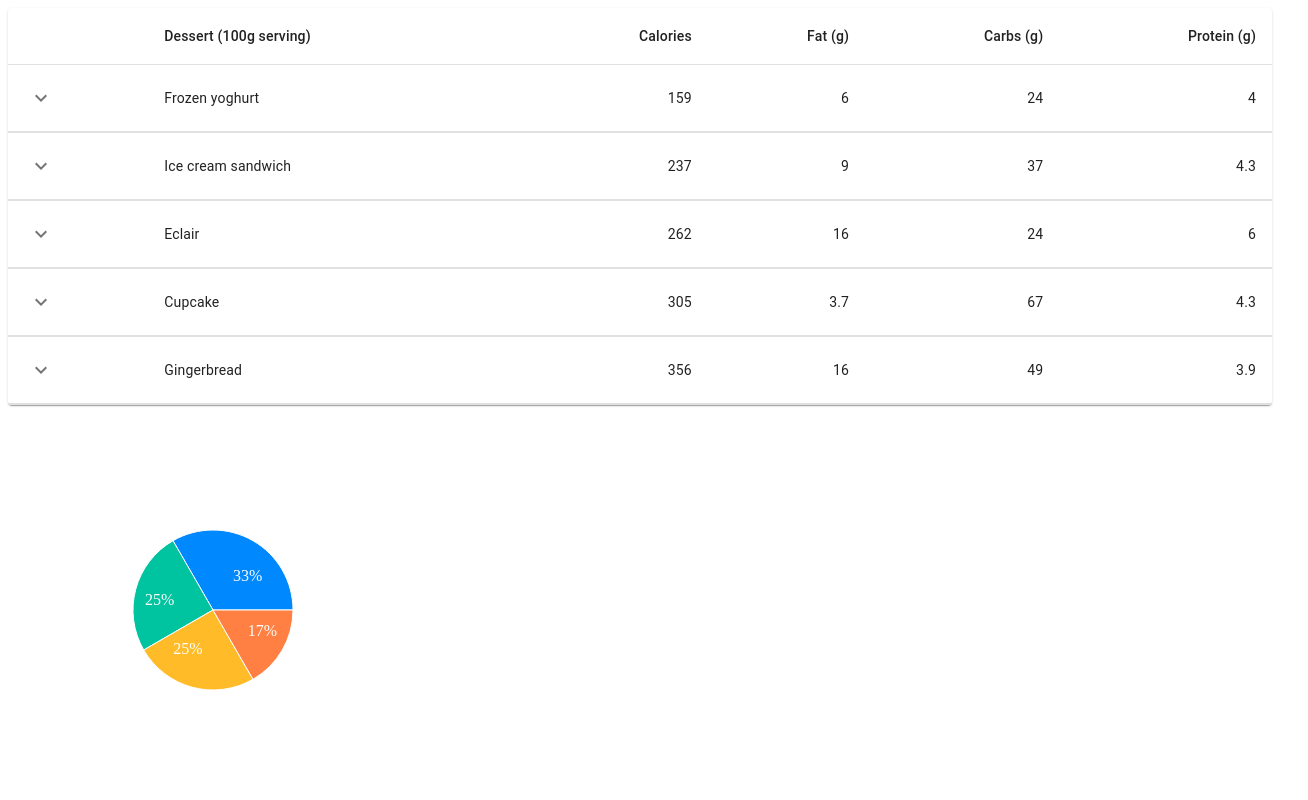
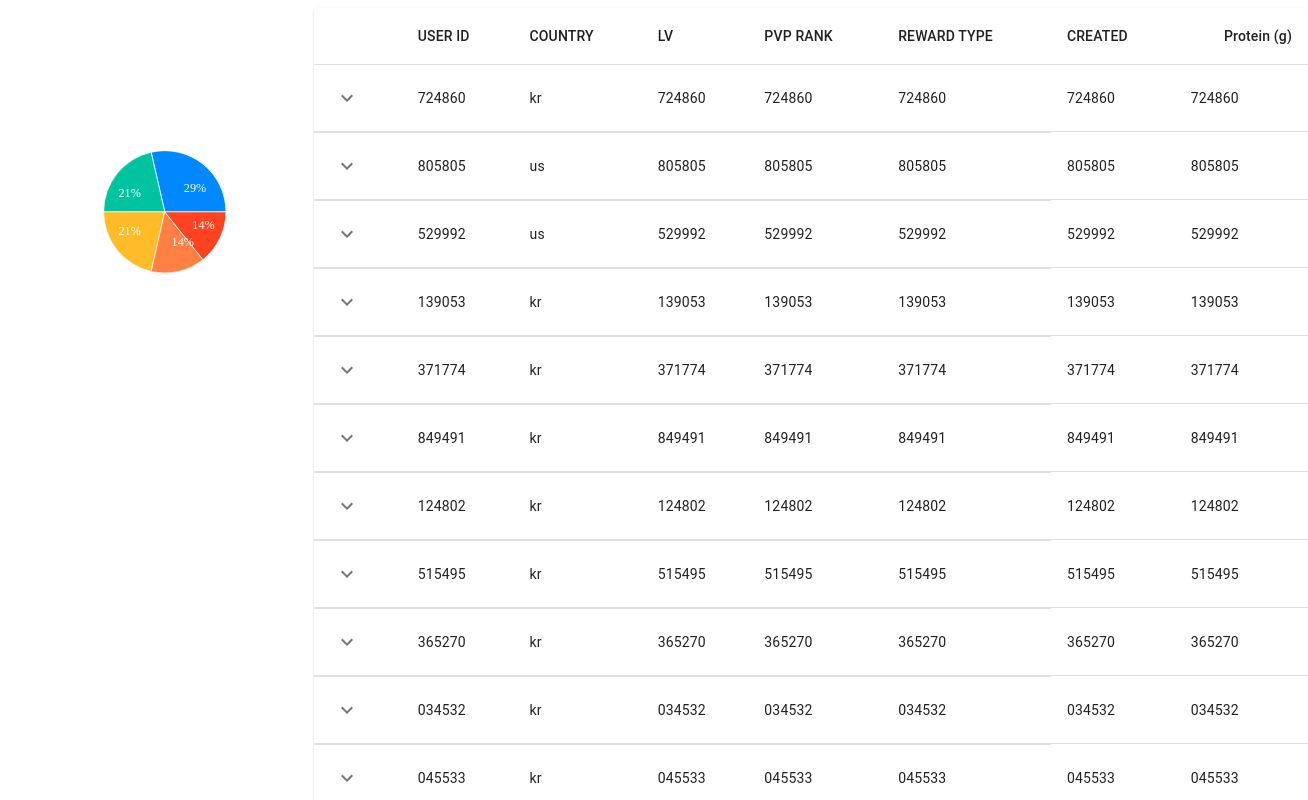
Before and after one commit to yesharry/ts-practice, a React (Create React App) app: page / in a window 1280 px wide. Shown: the top 800 px of the page, 1308 px wide, since content can reach past the window. Built offline with nearby package versions, Linux system fonts and the light colour scheme.

Commit message:
과제 데이터 받아오기 test 진행 중 반은 성공

```diff
--- a/src/pages/Vic.tsx
+++ b/src/pages/Vic.tsx
@@ -1,17 +1,28 @@
 import React from 'react';
 import styled from 'styled-components';
-import CollapsibleTable from './components/CollapsibleTable';
-import PieChartTest from './components/PieChartTest';
+import CollapsibleTable from './components/CollapsibleTable/CollapsibleTable';
+import GetDataTest from './components/CollapsibleTable/test/GetDataTest';
+import PieChartTest from './components/PieChartTest/PieChartTest';
 
 const Vic = () => {
   return (
     <Div>
-      <CollapsibleTable />
-      <PieChartTest />
+      <LibraryTest>
+        <PieChartTest />
+        <CollapsibleTable />
+      </LibraryTest>
+      <GetDataTest />
     </Div>
   );
 };
 
-const Div = styled.div``;
+const Div = styled.div`
+  width: 1300px;
+  margin: 0 auto;
+`;
+
+const LibraryTest = styled.div`
+  display: flex;
+`;
 
 export default Vic;
--- /dev/null
+++ b/src/pages/components/CollapsibleTable/CollapsibleTable.tsx
@@ -0,0 +1,110 @@
+import React, { useEffect, useState } from 'react';
+import Table from '@mui/material/Table';
+import TableBody from '@mui/material/TableBody';
+import TableCell from '@mui/material/TableCell';
+import TableContainer from '@mui/material/TableContainer';
+import TableHead from '@mui/material/TableHead';
+import TableRow from '@mui/material/TableRow';
+import Paper from '@mui/material/Paper';
+import UserDetail from './components/UserDetail';
+
+const CollapsibleTable = () => {
+  const [userData, setUserData] = useState([]);
+
+  useEffect(() => {
+    fetch('/data/dummy_data_for_test.json', {
+      method: 'GET',
+    })
+      .then(res => res.json())
+      .then(test => {
+        setUserData(test.data.result);
+      });
+  }, []);
+
+  // function createData(
+  //   name: string,
+  //   calories: number,
+  //   fat: number,
+  //   carbs: number,
+  //   protein: number,
+  //   price: number
+  // ) {
+  //   return {
+  //     name,
+  //     calories,
+  //     fat,
+  //     carbs,
+  //     protein,
+  //     price,
+  //     history: [
+  //       {
+  //         date: '2020-01-05',
+  //         customerId: '11091700',
+  //         amount: 3,
+  //       },
+  //       {
+  //         date: '2020-01-02',
+  //         customerId: 'Anonymous',
+  //         amount: 1,
+  //       },
+  //     ],
+  //   };
+  // }
+
+  // const rows = [
+  //   createData('Frozen yoghurt', 159, 6.0, 24, 4.0, 3.99),
+  //   createData('Ice cream sandwich', 237, 9.0, 37, 4.3, 4.99),
+  //   createData('Eclair', 262, 16.0, 24, 6.0, 3.79),
+  //   createData('Cupcake', 305, 3.7, 67, 4.3, 2.5),
+  //   createData('Gingerbread', 356, 16.0, 49, 3.9, 1.5),
+  // ];
+
+  return (
+    <TableContainer component={Paper}>
+      <Table aria-label="collapsible table">
+        <TableHead>
+          <TableRow>
+            <TableCell />
+            <TableCell>USER ID</TableCell>
+            <TableCell>COUNTRY</TableCell>
+            <TableCell>LV</TableCell>
+            <TableCell>PVP RANK</TableCell>
+            <TableCell>REWARD TYPE</TableCell>
+            <TableCell>CREATED</TableCell>
+            <TableCell align="right">Protein&nbsp;(g)</TableCell>
+          </TableRow>
+        </TableHead>
+        <TableBody>
+          {userData.map(
+            ({
+              uid,
+              country,
+              created_at,
+              lv,
+              items,
+              block_type,
+              pvp_rank,
+              reward_type,
+              last_stage,
+            }) => (
+              <UserDetail
+                key={uid}
+                uid={uid}
+                country={country}
+                created_at={created_at}
+                lv={lv}
+                items={items}
+                block_type={block_type}
+                pvp_rank={pvp_rank}
+                reward_type={reward_type}
+                last_stage={last_stage}
+              />
+            )
+          )}
+        </TableBody>
+      </Table>
+    </TableContainer>
+  );
+};
+
+export default CollapsibleTable;
--- a/src/pages/components/CollapsibleTable.tsx
+++ b/src/pages/components/CollapsibleTable/components/UserDetail.tsx
@@ -5,46 +5,66 @@ import IconButton from '@mui/material/IconButton';
 import Table from '@mui/material/Table';
 import TableBody from '@mui/material/TableBody';
 import TableCell from '@mui/material/TableCell';
-import TableContainer from '@mui/material/TableContainer';
 import TableHead from '@mui/material/TableHead';
 import TableRow from '@mui/material/TableRow';
 import Typography from '@mui/material/Typography';
-import Paper from '@mui/material/Paper';
 import KeyboardArrowDownIcon from '@mui/icons-material/KeyboardArrowDown';
 import KeyboardArrowUpIcon from '@mui/icons-material/KeyboardArrowUp';
 
-function createData(
-  name: string,
-  calories: number,
-  fat: number,
-  carbs: number,
-  protein: number,
-  price: number
-) {
-  return {
-    name,
-    calories,
-    fat,
-    carbs,
-    protein,
-    price,
-    history: [
-      {
-        date: '2020-01-05',
-        customerId: '11091700',
-        amount: 3,
-      },
-      {
-        date: '2020-01-02',
-        customerId: 'Anonymous',
-        amount: 1,
-      },
-    ],
-  };
+// function createData(
+//   name: string,
+//   calories: number,
+//   fat: number,
+//   carbs: number,
+//   protein: number,
+//   price: number
+// ) {
+//   return {
+//     name,
+//     calories,
+//     fat,
+//     carbs,
+//     protein,
+//     price,
+//     history: [
+//       {
+//         date: '2020-01-05',
+//         customerId: '11091700',
+//         amount: 3,
+//       },
+//       {
+//         date: '2020-01-02',
+//         customerId: 'Anonymous',
+//         amount: 1,
+//       },
+//     ],
+//   };
+// }
+
+interface DataProps {
+  uid: string;
+  country: string;
+  created_at: Date;
+  lv: number;
+  items: Array<Object>;
+  block_type: boolean;
+  pvp_rank: number;
+  reward_type: string;
+  last_stage: string;
 }
 
-function Row(props: { row: ReturnType<typeof createData> }) {
-  const { row } = props;
+const UserDetail = ({
+  uid,
+  country,
+  created_at,
+  lv,
+  items,
+  block_type,
+  pvp_rank,
+  reward_type,
+  last_stage,
+}: DataProps) => {
+  // const { row } = props;
   const [open, setOpen] = React.useState(false);
 
   return (
@@ -60,12 +80,14 @@ function Row(props: { row: ReturnType<typeof createData> }) {
           </IconButton>
         </TableCell>
         <TableCell component="th" scope="row">
-          {row.name}
+          {uid}
         </TableCell>
-        <TableCell align="right">{row.calories}</TableCell>
-        <TableCell align="right">{row.fat}</TableCell>
-        <TableCell align="right">{row.carbs}</TableCell>
-        <TableCell align="right">{row.protein}</TableCell>
+        <TableCell>{country}</TableCell>
+        <TableCell>{uid}</TableCell>
+        <TableCell>{uid}</TableCell>
+        <TableCell>{uid}</TableCell>
+        <TableCell>{uid}</TableCell>
+        <TableCell>{uid}</TableCell>
       </TableRow>
       <TableRow>
         <TableCell style={{ paddingBottom: 0, paddingTop: 0 }} colSpan={6}>
@@ -83,7 +105,7 @@ function Row(props: { row: ReturnType<typeof createData> }) {
                     <TableCell align="right">Total price ($)</TableCell>
                   </TableRow>
                 </TableHead>
-                <TableBody>
+                {/* <TableBody>
                   {row.history.map(historyRow => (
                     <TableRow key={historyRow.date}>
                       <TableCell component="th" scope="row">
@@ -96,7 +118,7 @@ function Row(props: { row: ReturnType<typeof createData> }) {
                       </TableCell>
                     </TableRow>
                   ))}
-                </TableBody>
+                </TableBody> */}
               </Table>
             </Box>
           </Collapse>
@@ -104,38 +126,6 @@ function Row(props: { row: ReturnType<typeof createData> }) {
       </TableRow>
     </React.Fragment>
   );
-}
-
-const rows = [
-  createData('Frozen yoghurt', 159, 6.0, 24, 4.0, 3.99),
-  createData('Ice cream sandwich', 237, 9.0, 37, 4.3, 4.99),
-  createData('Eclair', 262, 16.0, 24, 6.0, 3.79),
-  createData('Cupcake', 305, 3.7, 67, 4.3, 2.5),
-  createData('Gingerbread', 356, 16.0, 49, 3.9, 1.5),
-];
-
-const CollapsibleTable = () => {
-  return (
-    <TableContainer component={Paper}>
-      <Table aria-label="collapsible table">
-        <TableHead>
-          <TableRow>
-            <TableCell />
-            <TableCell>Dessert (100g serving)</TableCell>
-            <TableCell align="right">Calories</TableCell>
-            <TableCell align="right">Fat&nbsp;(g)</TableCell>
-            <TableCell align="right">Carbs&nbsp;(g)</TableCell>
-            <TableCell align="right">Protein&nbsp;(g)</TableCell>
-          </TableRow>
-        </TableHead>
-        <TableBody>
-          {rows.map(row => (
-            <Row key={row.name} row={row} />
-          ))}
-        </TableBody>
-      </Table>
-    </TableContainer>
-  );
 };
 
-export default CollapsibleTable;
+export default UserDetail;
--- /dev/null
+++ b/src/pages/components/CollapsibleTable/test/DataCom.tsx
@@ -0,0 +1,39 @@
+import React from 'react';
+import styled from 'styled-components';
+
+interface DataComProps {
+  uid: string;
+  country: string;
+  created_at: Date;
+  lv: number;
+  items: Array<Object>;
+  block_type: boolean;
+  pvp_rank: number;
+  reward_type: string;
+  last_stage: string;
+}
+
+const DataCom = ({
+  uid,
+  country,
+  created_at,
+  lv,
+  items,
+  block_type,
+  pvp_rank,
+  reward_type,
+  last_stage,
+}: DataComProps) => {
+  return (
+    <Div>
+      {uid}
+      {country}
+    </Div>
+  );
+};
+
+const Div = styled.div`
+  display: flex;
+`;
+
+export default DataCom;
--- /dev/null
+++ b/src/pages/components/CollapsibleTable/test/GetDataTest.tsx
@@ -0,0 +1,62 @@
+import React, { useEffect, useState } from 'react';
+import styled from 'styled-components';
+import DataCom from './DataCom';
+
+const GetDataTest = () => {
+  const [getData, setGetData] = useState([]);
+
+  useEffect(() => {
+    fetch('/data/dummy_data_for_test.json', {
+      method: 'GET',
+    })
+      .then(res => res.json())
+      .then(test => {
+        setGetData(test.data.result);
+      });
+  }, []);
+
+  // console.log(getData);
+
+  return (
+    <GetWrapper>
+      {getData.map(
+        ({
+          uid,
+          country,
+          created_at,
+          lv,
+          items,
+          block_type,
+          pvp_rank,
+          reward_type,
+          last_stage,
+        }) => {
+          return (
+            <DataCom
+              key={uid}
+              uid={uid}
+              country={country}
+              created_at={created_at}
+              lv={lv}
+              items={items}
+              block_type={block_type}
+              pvp_rank={pvp_rank}
+              reward_type={reward_type}
+              last_stage={last_stage}
+            />
+          );
+        }
+      )}
+    </GetWrapper>
+  );
+};
+
+const GetWrapper = styled.div`
+  width: 1300px;
+  margin: 0 auto;
+  background-color: pink;
+`;
+
+const DataList = styled.p``;
+
+export default GetDataTest;
--- a/src/pages/components/PieChartTest.tsx
+++ b/src/pages/components/PieChartTest/PieChartTest.tsx
@@ -6,9 +6,10 @@ const data = [
   { name: 'Group B', value: 300 },
   { name: 'Group C', value: 300 },
   { name: 'Group D', value: 200 },
+  { name: 'Group D', value: 200 },
 ];
 
-const COLORS = ['#0088FE', '#00C49F', '#FFBB28', '#FF8042'];
+const COLORS = ['#0088FE', '#00C49F', '#FFBB28', '#FF8042', '#ff4321'];
 
 const RADIAN = Math.PI / 180;
 const renderCustomizedLabel = ({
```
Also changed, not shown: src/pages/components/TableChart/TableChart.tsx (added, +7 -0 lines), src/types/types.ts (added, +11 -0 lines).
